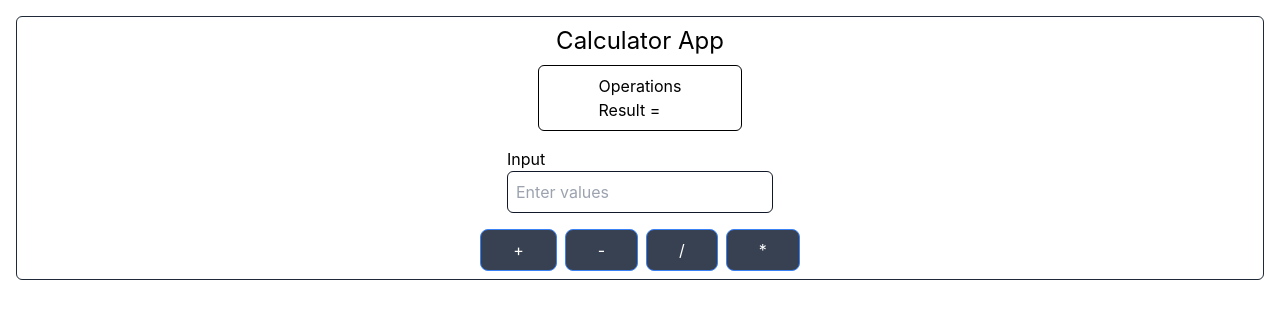
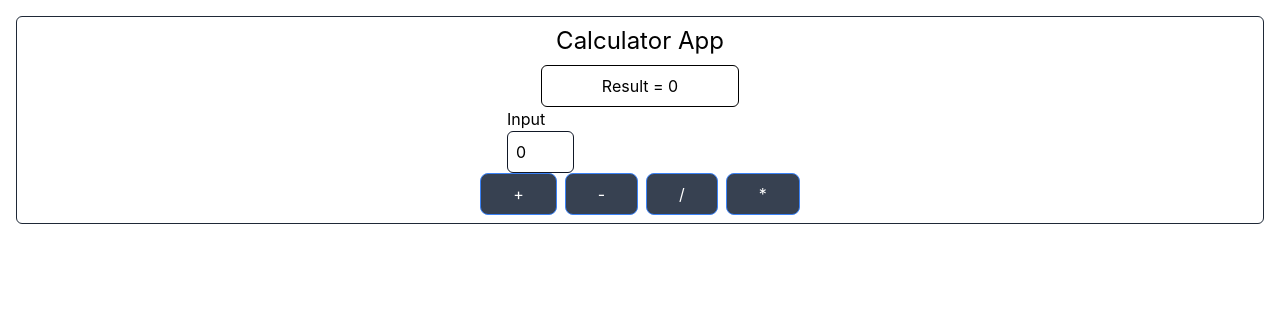
Before and after one commit to Dev-VictorK/react-calculator-app, a React (Create React App) app: page / in a window 1280 px wide. Shown: the top 318 px of the page. Built offline with nearby package versions, Linux system fonts and the light colour scheme.

Commit message:
dynamically add components

```diff
--- /dev/null
+++ b/src/AddInputForm.js
@@ -0,0 +1,22 @@
+import { useEffect, useState } from "react";
+import InputForm from "./InputForm";
+
+function AddInputForm(props) {
+    const [inputs, setInputs] = useState([]);
+
+    const pushInput = () => {
+        setInputs([...inputs, <InputForm key={Number(Math.random() * 10)} />]);
+    }
+    useEffect(() => {
+        pushInput();
+        console.log("AddInput called");
+    }, [props.operation])
+
+    console.log([inputs]);
+    return (
+        <div className="flex">
+            {inputs}
+        </div>
+    )
+}
+export default AddInputForm;
--- a/src/App.js
+++ b/src/App.js
@@ -1,8 +1,9 @@
-import { useState } from 'react';
+import { useEffect, useState } from 'react';
 import Arithmetics from './Arithmetics';
 import Display from './Display';
 import './index.css';
 import InputForm from './InputForm';
+import AddInputForm from './AddInputForm';
 {/**Calculator
 
 Basic arithmetic.
@@ -25,15 +26,15 @@ App
       setOperation
 */}
 function App() {
-  const [input, setInput] = useState(0);
-  const [operation, setOperation] = useState();
+  const [operation, setOperation] = useState(null);
+  const [result, setResult] = useState(0);
 
   return (
     <div className="flex flex-col justify-center items-center border p-2 rounded-md border-gray-800 m-4">
       <h1 className="text-2xl text-bold">Calculator App</h1>
-      <Display input={input} operation={operation}/>
-      <InputForm setInput={setInput}/>
-      <Arithmetics setOperation={setOperation}/>
+      <Display result={result}/>
+      <AddInputForm operation={operation}/>
+      <Arithmetics setOperation={setOperation} />
     </div>
   );
 }
--- a/src/Arithmetics.js
+++ b/src/Arithmetics.js
@@ -1,10 +1,24 @@
-function Arithmetics(){
+function Arithmetics(props){
+    const handleClick = (e) => {
+        props.setOperation(e.target.value);
+    }
     return(
         <div className="flex gap-2">
-            <button className="border border-blue-500 text-white text-md bg-gray-700 p-2 px-8 items-center rounded-lg">+</button>
-            <button className="border border-blue-500 text-white text-md bg-gray-700 p-2 px-8 items-center rounded-lg">-</button>
-            <button className="border border-blue-500 text-white text-md bg-gray-700 p-2 px-8 items-center rounded-lg">/</button>
-            <button className="border border-blue-500 text-white text-md bg-gray-700 p-2 px-8 items-center rounded-lg">*</button>
+            <button className="border border-blue-500 text-white text-md bg-gray-700 p-2 px-8 items-center rounded-lg"
+            value="+"
+            onClick={handleClick}>+</button>
+            <button
+            value="-"
+            onClick={handleClick}
+            className="border border-blue-500 text-white text-md bg-gray-700 p-2 px-8 items-center rounded-lg">-</button>
+            <button
+            value="/"
+            onClick={handleClick}
+            className="border border-blue-500 text-white text-md bg-gray-700 p-2 px-8 items-center rounded-lg">/</button>
+            <button
+            value="*"
+            onClick={handleClick}
+            className="border border-blue-500 text-white text-md bg-gray-700 p-2 px-8 items-center rounded-lg">*</button>
         </div>
     )
 }
--- a/src/Display.js
+++ b/src/Display.js
@@ -1,9 +1,8 @@
 function Display(props){
     return(
         <div className="mt-2 p-2 border border-black px-[60px] rounded-md">
-            <h3>Operations</h3>
             <div>
-                Result =
+                Result = {props.result}
             </div>
         </div>
     )
--- a/src/InputForm.js
+++ b/src/InputForm.js
@@ -1,9 +1,14 @@
+import { useState } from "react";
 
 function InputForm(props) {
+    const [input, setInput] = useState(0);
     return (
-        <div className="m-4">
+        <div className="">
             Input<br/>
-            <input className="border border-gray-900 rounded-md p-2" value="" placeholder="Enter values" />
+            <input className="w-1/4 border border-gray-900 rounded-md p-2"
+            value={input}
+            onChange={(e) => setInput(e.target.value)}
+            placeholder="Enter values" />
         </div>
     )
 }
```
